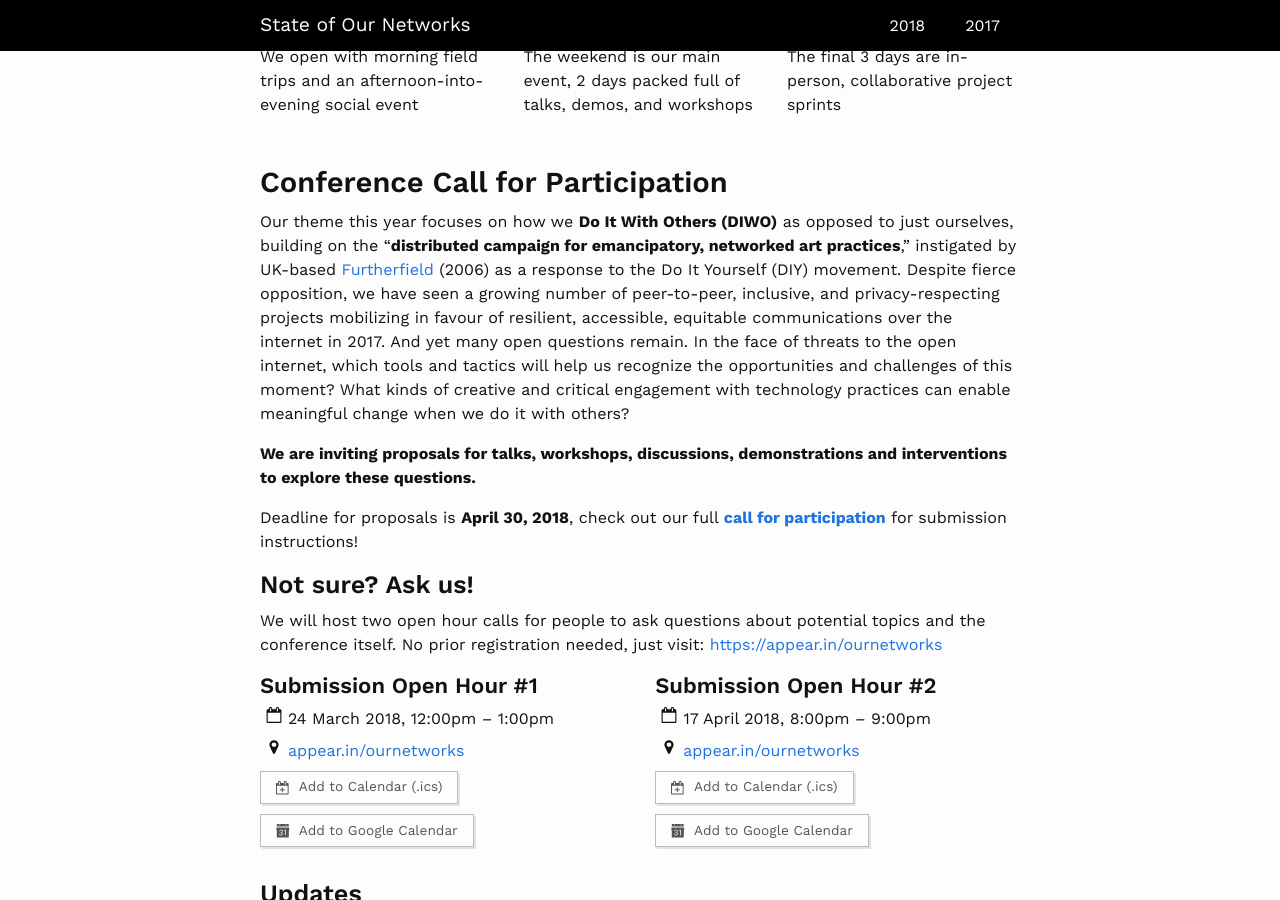
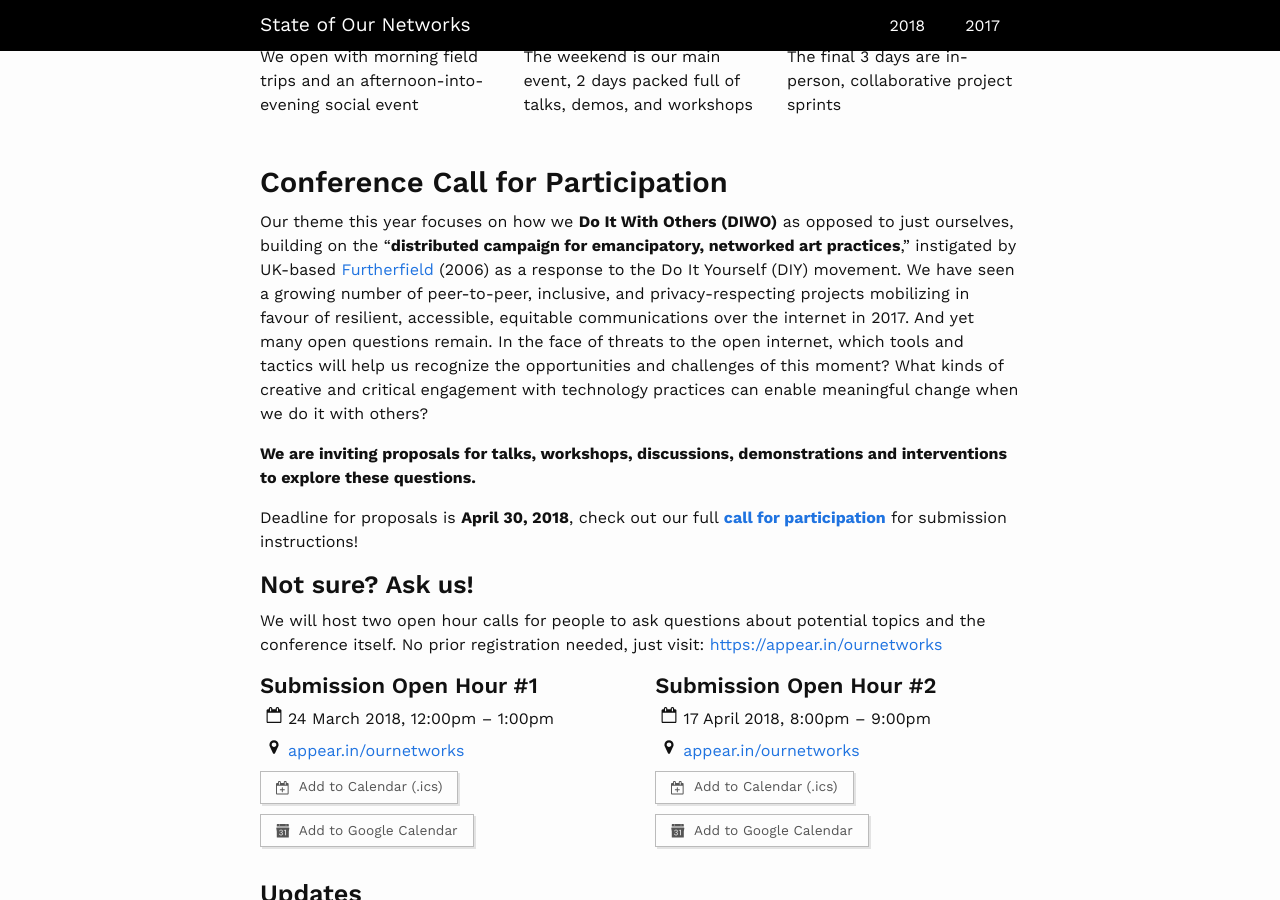
Before and after one commit to ournetworks/ournetworks.ca, a Jekyll site: the page built from index.md, in a window 1280 px wide and 900 px high, scrolled down 318 px. Built offline with Jekyll 4.4.1, drawn with Linux system fonts in a browser that asks for light colours.

Commit message:
Improve clarity

```diff
--- a/index.md
+++ b/index.md
@@ -31,7 +31,7 @@
 
 ## Conference Call for Participation
 
-Our theme this year focuses on how we **Do It With Others (DIWO)** as opposed to just ourselves, building on the "**distributed campaign for emancipatory, networked art practices**," instigated by UK-based [Furtherfield](http://archive.furtherfield.org/projects/diwo-do-it-others-resource) (2006) as a response to the Do It Yourself (DIY) movement. Despite fierce opposition, we have seen a growing number of peer-to-peer, inclusive, and privacy-respecting projects mobilizing in favour of resilient, accessible, equitable communications over the internet in 2017. And yet many open questions remain. In the face of threats to the open internet, which tools and tactics will help us recognize the opportunities and challenges of this moment? What kinds of creative and critical engagement with technology practices can enable meaningful change when we do it with others?
+Our theme this year focuses on how we **Do It With Others (DIWO)** as opposed to just ourselves, building on the "**distributed campaign for emancipatory, networked art practices**," instigated by UK-based [Furtherfield](http://archive.furtherfield.org/projects/diwo-do-it-others-resource) (2006) as a response to the Do It Yourself (DIY) movement. We have seen a growing number of peer-to-peer, inclusive, and privacy-respecting projects mobilizing in favour of resilient, accessible, equitable communications over the internet in 2017. And yet many open questions remain. In the face of threats to the open internet, which tools and tactics will help us recognize the opportunities and challenges of this moment? What kinds of creative and critical engagement with technology practices can enable meaningful change when we do it with others?
 
 **We are inviting proposals for talks, workshops, discussions, demonstrations and interventions to explore these questions.**
 
```
